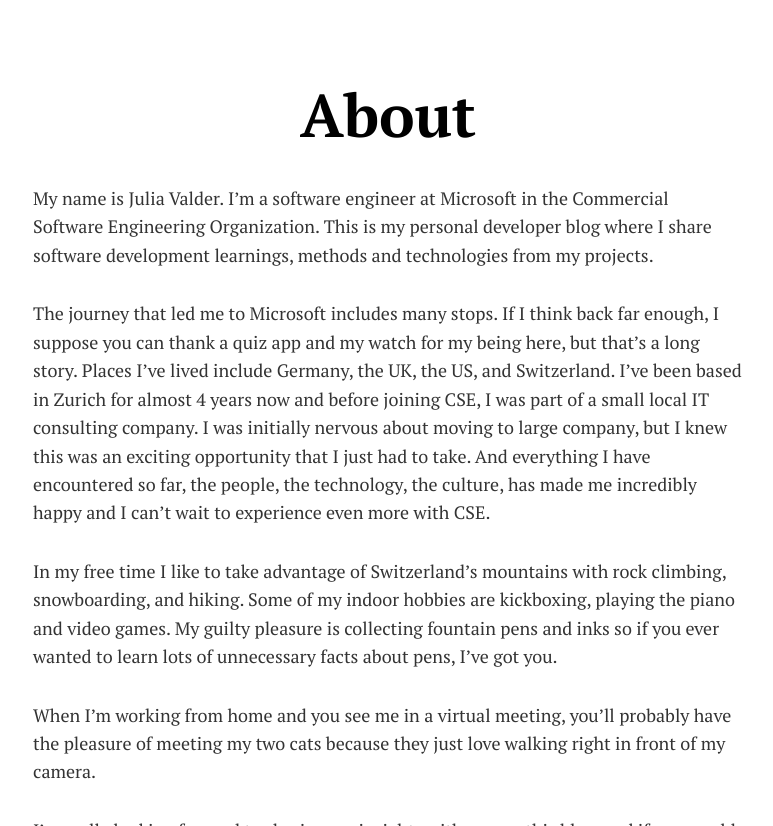
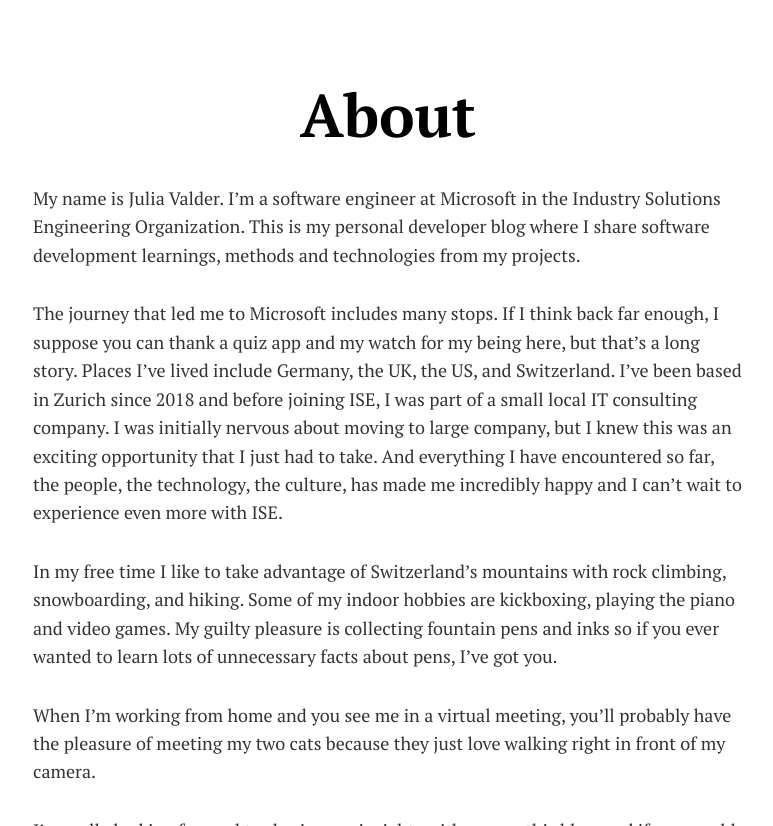
Before and after one commit to julyvee/julyvee.github.io, a Jekyll site: the page built from _pages/about.md, in a window 1280 px wide and 900 px high, scrolled down 490 px, cut to the strip 74-900 px from the top of the window. Shown: the whole strip, without its empty margins (252-1025 px from the left). Built offline with Jekyll 4.4.1, drawn with Linux system fonts in a browser that asks for light colours.

Commit message:
Change CSE to ISE

```diff
--- a/_pages/about.md
+++ b/_pages/about.md
@@ -5,9 +5,9 @@ image: ms-x.jpg
 ---
 <h1 class="page-title"><center>{{ page.title | escape }}</center></h1>
 
-My name is Julia Valder. I'm a software engineer at Microsoft in the Commercial Software Engineering Organization. This is my personal developer blog where I share software development learnings, methods and technologies from my projects.
+My name is Julia Valder. I'm a software engineer at Microsoft in the Industry Solutions Engineering Organization. This is my personal developer blog where I share software development learnings, methods and technologies from my projects.
 
-The journey that led me to Microsoft includes many stops. If I think back far enough, I suppose you can thank a quiz app and my watch for my being here, but that's a long story. Places I've lived include Germany, the UK, the US, and Switzerland. I've been based in Zurich for almost 4 years now and before joining CSE, I was part of a small local IT consulting company. I was initially nervous about moving to large company, but I knew this was an exciting opportunity that I just had to take. And everything I have encountered so far, the people, the technology, the culture, has made me incredibly happy and I can't wait to experience even more with CSE.
+The journey that led me to Microsoft includes many stops. If I think back far enough, I suppose you can thank a quiz app and my watch for my being here, but that's a long story. Places I've lived include Germany, the UK, the US, and Switzerland. I've been based in Zurich since 2018 and before joining ISE, I was part of a small local IT consulting company. I was initially nervous about moving to large company, but I knew this was an exciting opportunity that I just had to take. And everything I have encountered so far, the people, the technology, the culture, has made me incredibly happy and I can't wait to experience even more with ISE.
 
 In my free time I like to take advantage of Switzerland's mountains with rock climbing, snowboarding, and hiking. Some of my indoor hobbies are kickboxing, playing the piano and video games. My guilty pleasure is collecting fountain pens and inks so if you ever wanted to learn lots of unnecessary facts about pens, I've got you.
 
```
Also changed, not shown: README.md.
